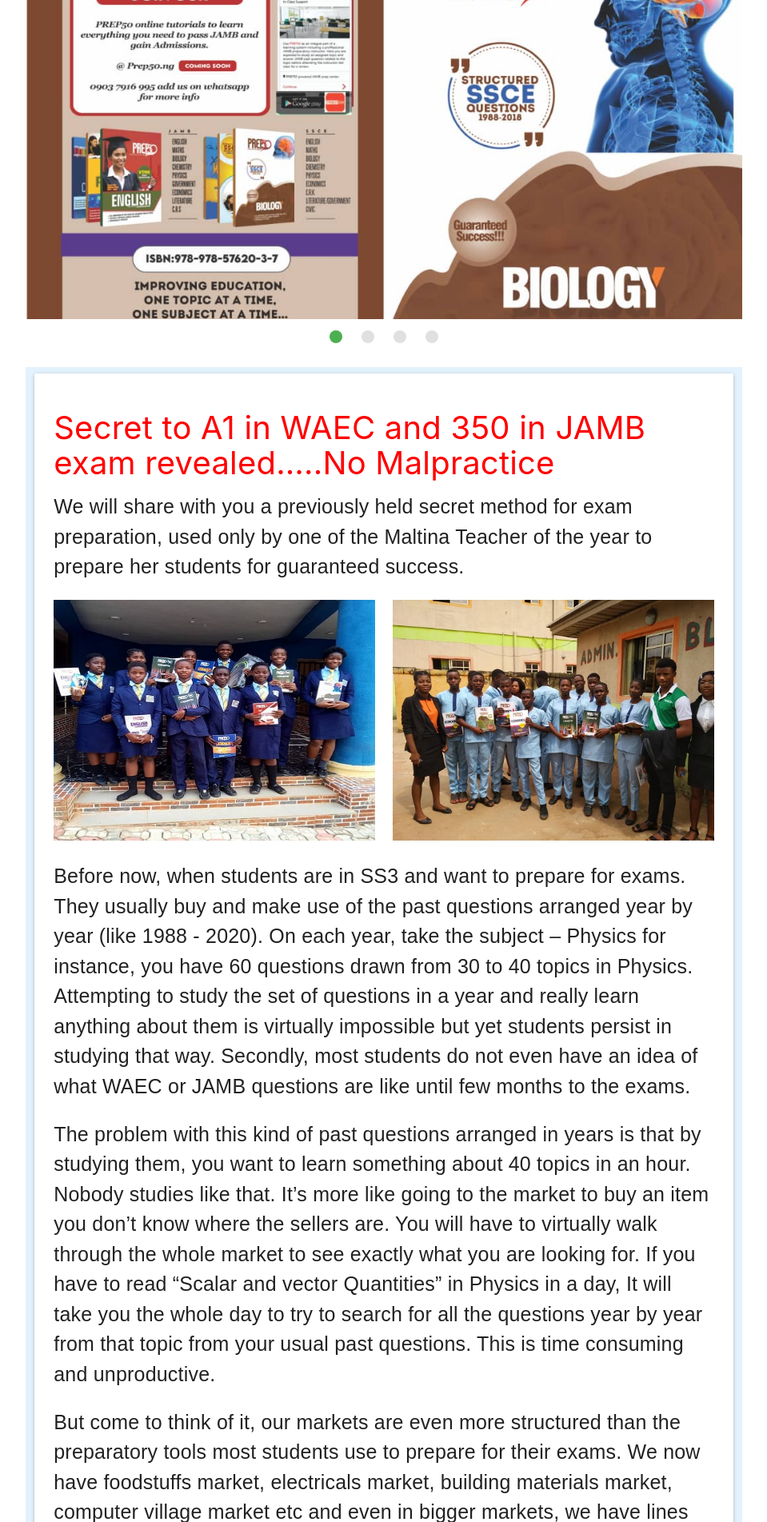
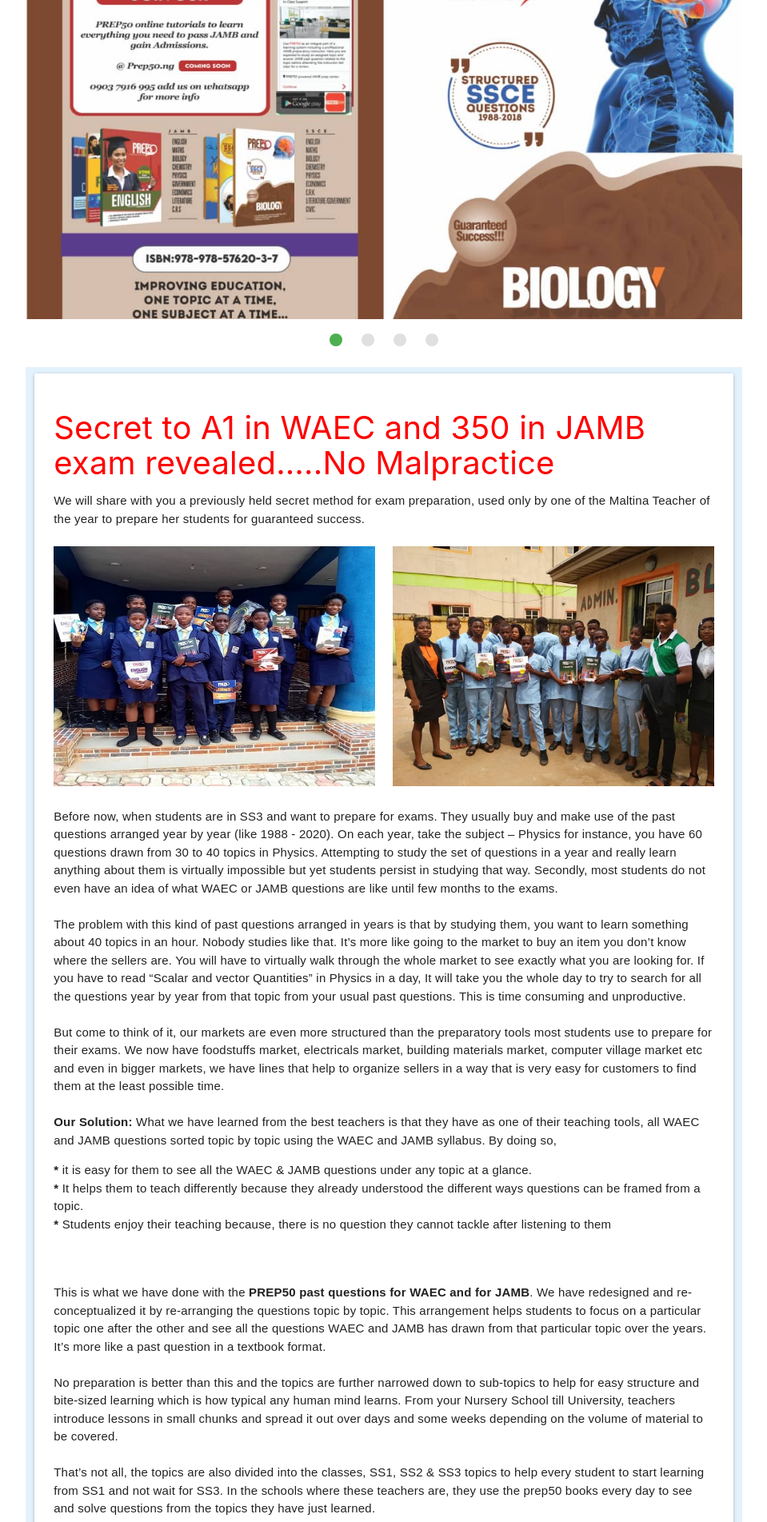
Before and after one commit to nwabuike/SalesPage, a PHP site: page / in a window 1280 px wide. Shown: the part 114-2017 px from the top of the page at 80% size, without its empty margins (160-1119 px from the left). Run offline with PHP 8.4, Linux system fonts and the light colour scheme; some libraries are stand-ins or nearby versions.

Commit message:
css styled

```diff
--- a/css/style.css
+++ b/css/style.css
@@ -7,7 +7,7 @@
 
 }
 p,ul{
-    font-size: 25px;
+    /* font-size: 25px; */
     font-family: Gill Sans Extrabold, sans-serif;
 }
 h4,h5{
```
